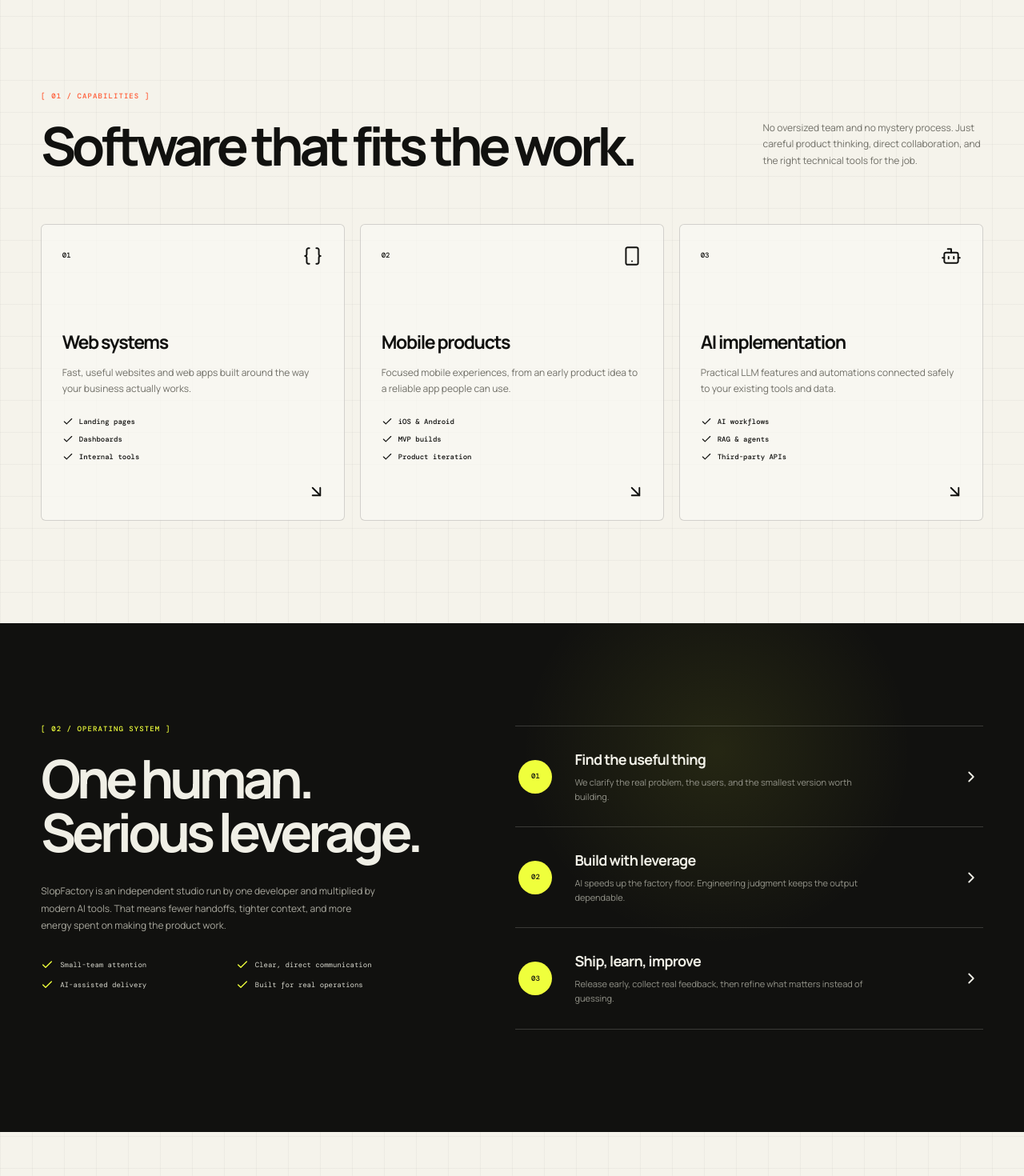
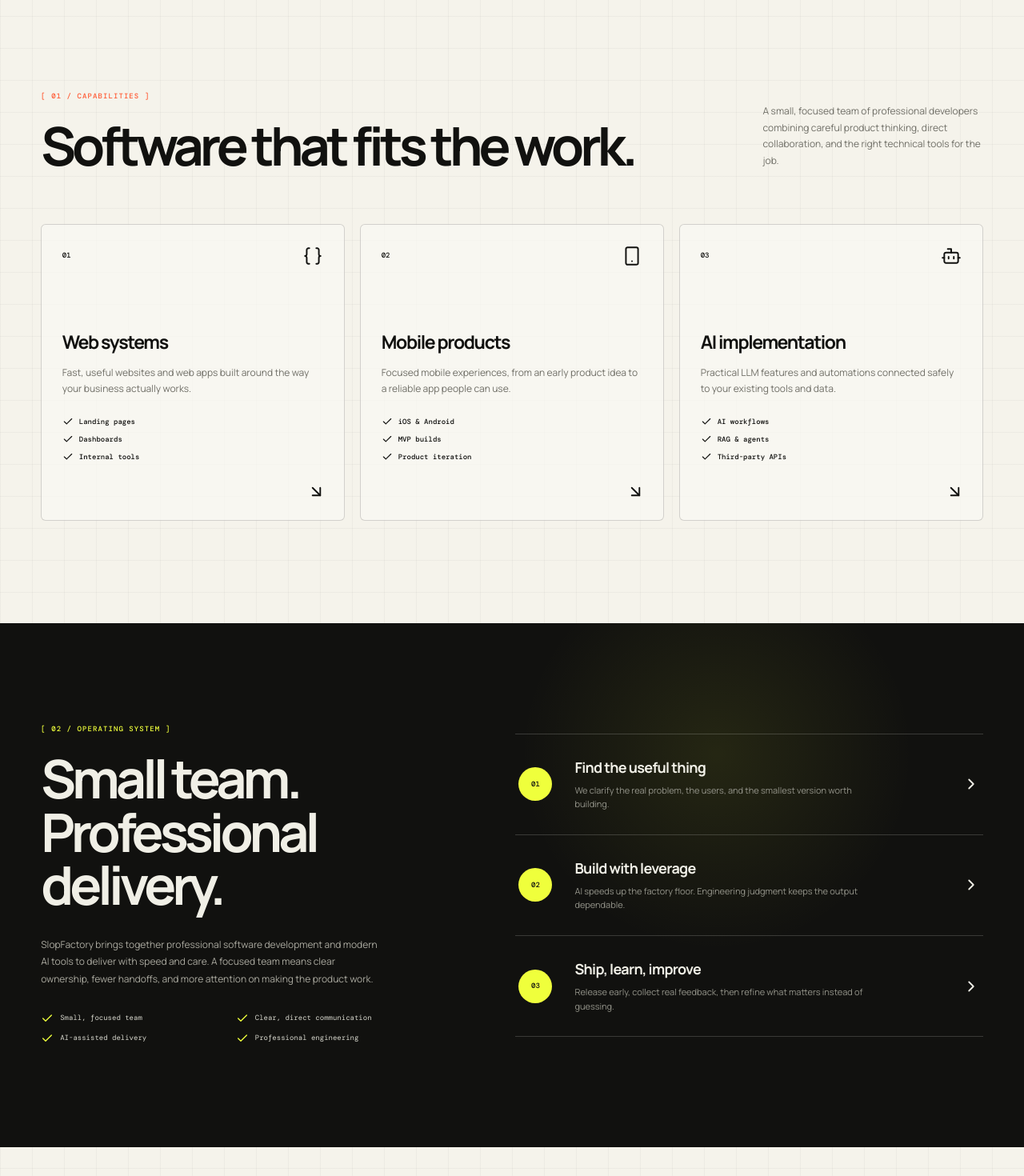
Before and after one commit to JadenChun/slopfactory-website, a React (Vite) app: page / in a window 1280 px wide. Shown: the part 940-2410 px from the top of the page at 80% size. Built offline with nearby package versions, Linux system fonts and the light colour scheme; a web font is replaced by a local one.

Commit message:
Refine team and product positioning

```diff
--- a/index.html
+++ b/index.html
@@ -31,7 +31,7 @@
     />
     <meta
       property="og:description"
-      content="Useful custom software, built intelligently. Web, mobile, AI, and third-party integrations from an independent Malaysia-based studio."
+      content="Useful custom software, built intelligently. Web, mobile, AI, and third-party integrations from a professional Malaysia-based studio."
     />
     <meta property="og:url" content="%SITE_URL%/" />
     <meta property="og:image" content="%SITE_URL%/og-image.png" />
@@ -64,7 +64,7 @@
             "url": "%SITE_URL%/",
             "logo": "%SITE_URL%/apple-touch-icon.png",
             "email": "mailto:support@slopfactory.cc",
-            "description": "An independent AI-native software studio building custom web, mobile, and intelligent systems.",
+            "description": "A professional AI-native software studio building custom solutions and original web, mobile, and intelligent software products.",
             "foundingLocation": {
               "@type": "Country",
               "name": "Malaysia"
@@ -108,8 +108,9 @@
       <main>
         <h1>SlopFactory builds useful custom software.</h1>
         <p>
-          An independent Malaysia-based studio for web applications, mobile
-          products, AI and LLM implementation, and third-party integrations.
+          A professional Malaysia-based studio for web applications, mobile
+          products, AI and LLM implementation, third-party integrations, and
+          original software products.
         </p>
       </main>
     </noscript>
--- a/src/App.jsx
+++ b/src/App.jsx
@@ -60,10 +60,10 @@ const process = [
 ];
 
 const principles = [
-  "Small-team attention",
+  "Small, focused team",
   "Clear, direct communication",
   "AI-assisted delivery",
-  "Built for real operations",
+  "Professional engineering",
 ];
 
 function Logo() {
@@ -144,7 +144,7 @@ function App() {
   return (
     <>
       <div className="top-strip">
-        <span>Independent software studio</span>
+        <span>Professional software studio</span>
         <span>Malaysia / working worldwide</span>
         <span>{siteConfig.status}</span>
       </div>
@@ -205,9 +205,9 @@ function App() {
               <h2>Software that fits the work.</h2>
             </div>
             <p>
-              No oversized team and no mystery process. Just careful product
-              thinking, direct collaboration, and the right technical tools for
-              the job.
+              A small, focused team of professional developers combining
+              careful product thinking, direct collaboration, and the right
+              technical tools for the job.
             </p>
           </div>
           <div className="service-grid">
@@ -240,15 +240,15 @@ function App() {
             <div className="approach-copy">
               <p className="section-index light">[ 02 / OPERATING SYSTEM ]</p>
               <h2>
-                One human.
+                Small team.
                 <br />
-                Serious leverage.
+                Professional delivery.
               </h2>
               <p>
-                SlopFactory is an independent studio run by one developer and
-                multiplied by modern AI tools. That means fewer handoffs,
-                tighter context, and more energy spent on making the product
-                work.
+                SlopFactory brings together professional software development
+                and modern AI tools to deliver with speed and care. A focused
+                team means clear ownership, fewer handoffs, and more attention
+                on making the product work.
               </p>
               <div className="principle-grid">
                 {principles.map((principle) => (
@@ -279,18 +279,19 @@ function App() {
             <div className="lab-copy">
               <p className="section-index">[ 03 / PRODUCT LAB ]</p>
               <h2>
-                Client work pays the bills.
+                Custom solutions for clients.
                 <br />
-                Products build the future.
+                Original products of our own.
               </h2>
               <p>
-                Alongside custom projects, SlopFactory is a place to experiment
-                with practical, wonderfully boring software of its own. Small
-                tools. Sharp ideas. Real utility.
+                Besides providing software customization services, SlopFactory
+                also develops its own software products. We turn practical
+                ideas into focused tools designed to solve real problems and
+                create lasting value.
               </p>
               <div className="lab-status">
                 <span className="status-dot" />
-                First product experiments queued
+                Original products in development
               </div>
             </div>
             <div className="lab-machine" aria-hidden="true">
@@ -335,7 +336,7 @@ function App() {
 
       <footer>
         <Logo />
-        <p>Independent AI-native software studio.</p>
+        <p>Small-team, AI-native software studio.</p>
         <a href={siteConfig.contactHref}>{siteConfig.contactEmail}</a>
         <span>&copy; {new Date().getFullYear()} SlopFactory</span>
       </footer>
```
Also changed, not shown: 1 other file (tests, documents, lock files or other folders).
